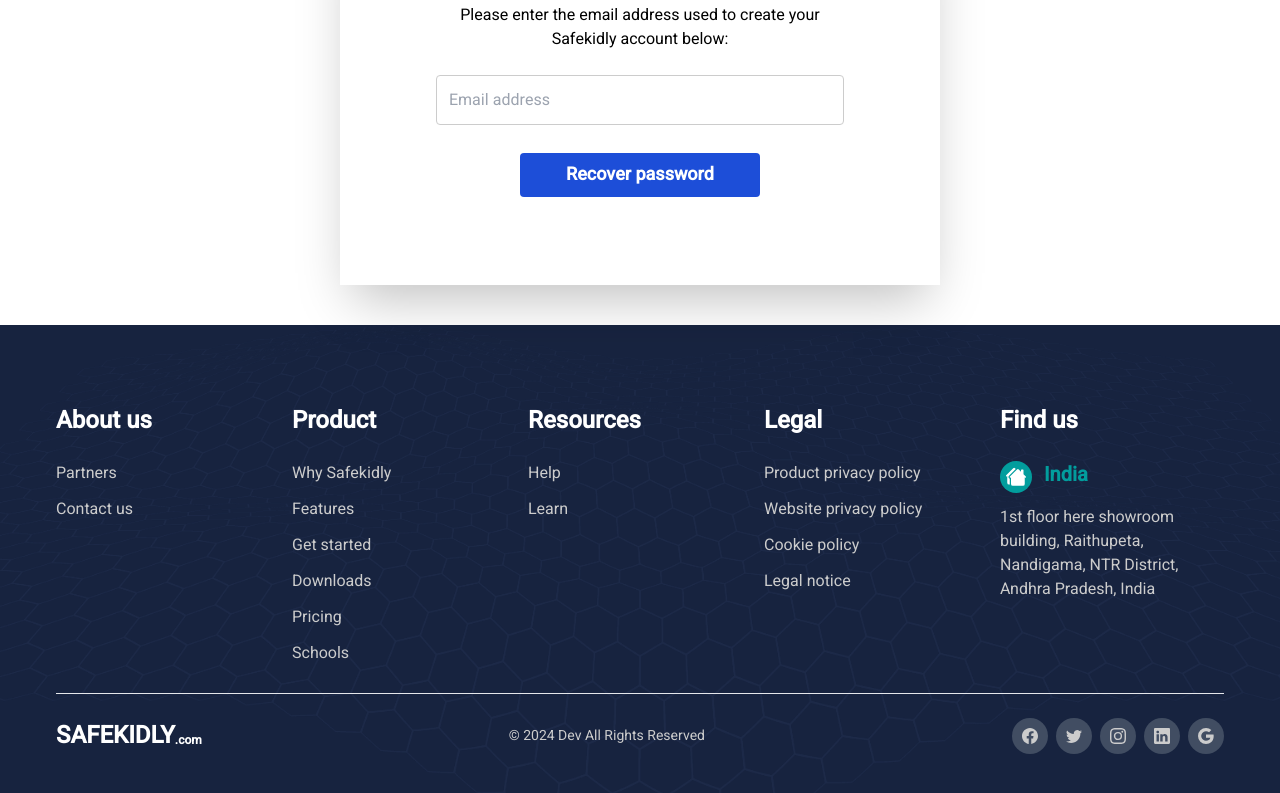
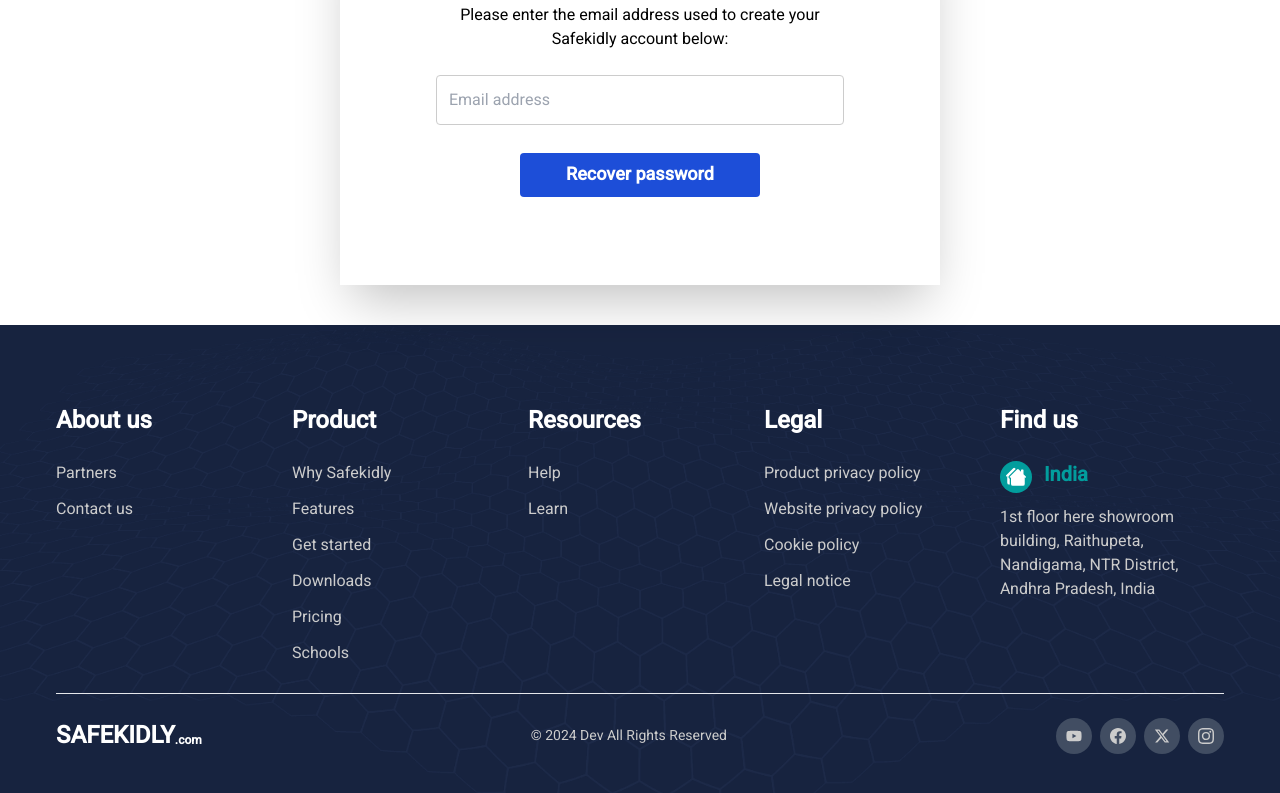
Before and after one commit to devoffi/GYK, a React (Create React App) app: page /forgot-password in a window 1280 px wide. Shown: the part 281-1074 px from the top of the page. Built offline with nearby package versions, Linux system fonts and the light colour scheme; a web font is replaced by a local one.

Commit message:
logo and link updated

```diff
--- a/src/Pages/ForgotPassword.jsx
+++ b/src/Pages/ForgotPassword.jsx
@@ -1,7 +1,7 @@
 import React, { useEffect } from "react";
 import TextInputBox from "../components/common/TextInputBox";
 import PrimaryButton from "../components/common/PrimaryButton";
-import logo from "../assets/images/logo1.jpg";
+import logo from "../assets/images/logo4.jpeg";
 import SecondaryButton from "../components/common/SecondaryButton";
 
 function ForgotPassword() {
--- a/src/Pages/Login.jsx
+++ b/src/Pages/Login.jsx
@@ -1,7 +1,7 @@
 import React, { useEffect } from "react";
 import TextInputBox from "../components/common/TextInputBox";
 import PrimaryButton from "../components/common/PrimaryButton";
-import logo from "../assets/images/logo1.jpg";
+import logo from "../assets/images/logo4.jpeg";
 
 function Login() {
   useEffect(() => {
--- a/src/Pages/Partner.jsx
+++ b/src/Pages/Partner.jsx
@@ -1,7 +1,7 @@
 import React, { useState, useEffect } from 'react';
 import axios from 'axios';
 import PrimaryButton from "../components/common/PrimaryButton";
-import logo from "../assets/images/logo1.jpg";
+import logo from "../assets/images/logo4.jpeg";
 import Pricing from '../components/common/Pricing';
 import countryCurrencyMap from '../components/common/countryCurrencyMap';
 import { PayPalScriptProvider, PayPalButtons } from "@paypal/react-paypal-js";
--- a/src/Pages/Signup.jsx
+++ b/src/Pages/Signup.jsx
@@ -1,7 +1,7 @@
 import React, { useState, useEffect } from "react";
 import axios from "axios";
 import PrimaryButton from "../components/common/PrimaryButton";
-import logo from "../assets/images/logo1.jpg";
+import logo from "../assets/images/logo4.jpeg";
 import Pricing from "../components/common/Pricing";
 import Loader from "../components/common/Loader";
 import { countries } from "../components/common/Counties";
--- a/src/components/Footer.jsx
+++ b/src/components/Footer.jsx
@@ -7,6 +7,7 @@ import {
     BsGoogle,
     BsHousesFill
 } from "react-icons/bs";
+import { FaXTwitter, FaYoutube } from "react-icons/fa6";
 import { Link } from 'react-router-dom';
 
 const Footer = () => {
@@ -148,35 +149,36 @@ const Footer = () => {
                     </p>
                     <div className="flex gap-2 text-lightGray">
                         <Link
-                            to="#" // Change href to to
+                            to="https://youtube.com/@prabhaktechsolutionspvtltd?si=nKoyJkmz3qWiSXrk" // Change href to to
+                            className="p-[10px] rounded-full bg-independence hover:bg-viridianGreen"
+                        >
+                            <FaYoutube />
+                        </Link>
+                        <Link
+                            to="https://www.facebook.com/profile.php?id=61576322097112" // Change href to to
                             className="p-[10px] rounded-full bg-independence hover:bg-viridianGreen"
                         >
                             <BsFacebook />
                         </Link>
                         <Link
-                            to="#" // Change href to to
+                            to="https://x.com/prabhak_tech?s=09" // Change href to to
                             className="p-[10px] rounded-full bg-independence hover:bg-viridianGreen"
                         >
-                            <BsTwitter />
+                            <FaXTwitter />
                         </Link>
                         <Link
-                            to="#" // Change href to to
+                            to="https://www.instagram.com/prabhak_tech?igsh=b3QzZ2theDk1bmlk" // Change href to to
                             className="p-[10px] rounded-full bg-independence hover:bg-viridianGreen"
                         >
                             <BsInstagram />
                         </Link>
-                        <Link
-                            to="#" // Change href to to
-                            className="p-[10px] rounded-full bg-independence hover:bg-viridianGreen"
-                        >
-                            <BsLinkedin />
-                        </Link>
-                        <Link
+
+                        {/* <Link
                             to="#" // Change href to to
                             className="p-[10px] rounded-full bg-independence hover:bg-viridianGreen"
                         >
                             <BsGoogle />
-                        </Link>
+                        </Link> */}
                     </div>
                 </div>
             </div>
--- a/src/components/Navbar.jsx
+++ b/src/components/Navbar.jsx
@@ -11,7 +11,7 @@ import { FaRegLightbulb } from "react-icons/fa";
 import { AiOutlineSafety } from "react-icons/ai";
 import { IoMdHelpCircleOutline } from "react-icons/io";
 import icon from "../assets/images/img1.jpg";
-import logo from "../assets/images/logo1.jpg";
+import logo from "../assets/images/logo4.jpeg";
 import { NavLink } from 'react-router-dom';
 
 const Header = () => {
```
Also changed, not shown: src/assets/images/logo3.jpeg (added), src/assets/images/logo4.jpeg (added).
